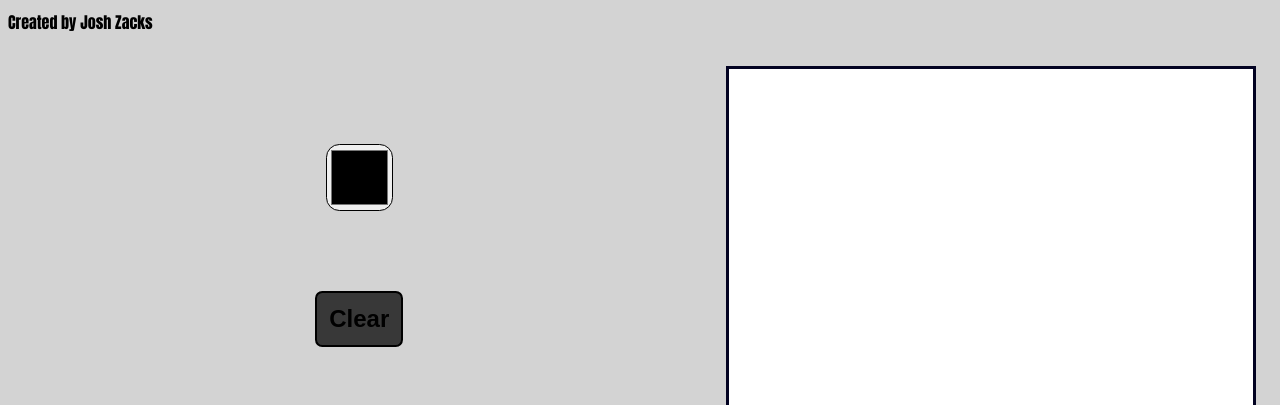
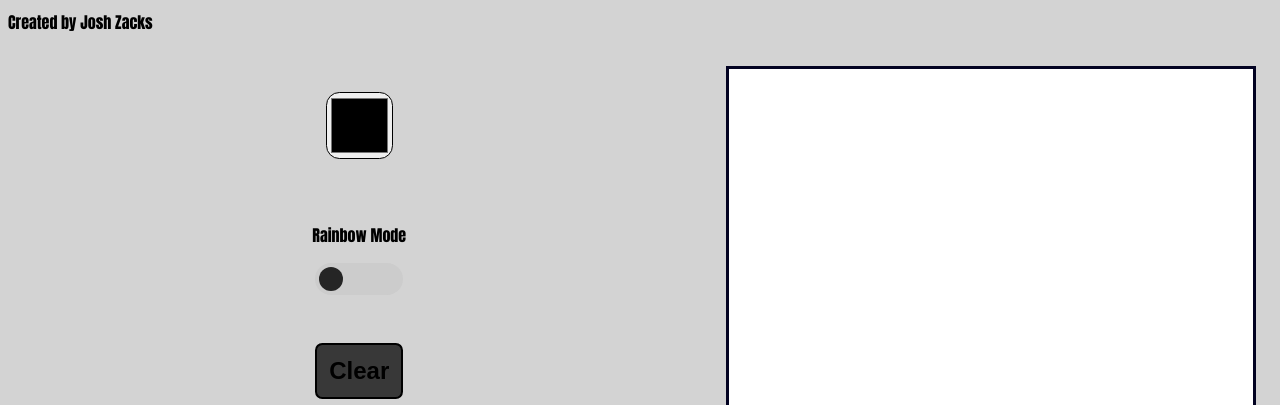
Before and after one commit to jzacks17/etch-a-sketch, a plain HTML site: page index.html in a window 1280 px wide. Shown: the part 134-539 px from the top of the page. Drawn offline with Linux system fonts and the light colour scheme.

Commit message:
Added Rainbow Mode Switch
Added a switch in index.html to control the "rainbow mode". Styled the
switch to look like a slider in styles.css.

```diff
--- a/index.html
+++ b/index.html
@@ -25,16 +25,32 @@
 
         <div class="controls">
 
+
+            <!-- Colour picker -->
             <div class="colour">
                 <input type="color" id="colourpicker" value="#000000" class="colourP">
             </div>
 
+            <!-- Rainbow switch -->
+            <div class="rainbowContainer">
+
+                <p class="label">Rainbow Mode</p>
+
+                <label class="switch">
+                    <input type="checkbox">
+                    <span class="rainbow round"></span>
+                </label>
+
+            </div>
+
+
+            <!-- Clear button -->
             <div class="clearButton">
                 <button id="clear">Clear</button>
             </div>
 
+            <!-- Grid slider -->
             <div class="dimension"> 32 × 32 </div>
-            <!-- div for the slider -->
             <div class="slidecontainer">
                 <input type="range" min="1" max="64" value="32" class="slider" id="myRange">
             </div>
--- a/styles.css
+++ b/styles.css
@@ -15,13 +15,13 @@ body {
     flex: auto;
 }
 
-h1{
+h1 {
     text-align: center;
     font-size: 300%;
 
 }
 
-.page{
+.page {
 
     display: flex;
     flex-direction: row-reverse;
@@ -59,7 +59,7 @@ h1{
 }
 
 /* styyling for the control side of the page */
-.controls{
+.controls {
     display: flex;
     flex-direction: column;
 
@@ -70,14 +70,14 @@ h1{
 
 }
 
-.colour{
+.colour {
 
-    margin-bottom: 5em;
+    /* margin-bottom: 3em; */
     border-radius: 50px;
 
 }
 
-input{
+input.colourP {
 
     height: 5em;
     width: 5em;
@@ -88,21 +88,104 @@ input{
     background-color: none;
 }
 
-.clearButton{
+/* Styling for rainbow switch */
+/* The switch - the box around the slider */
+
+.rainbowContainer{
+    margin: 3em 0em;
+    display: flex;
+    flex-direction: column;
+    align-items: center;
+
+
+}
+
+p.label{
+    font-size: 1em;
+}
+
+
+.switch {
+    position: relative;
+    display: inline-block;
+    width: 5.5em;
+    height: 2em;
+
+}
+
+/* Hide default HTML checkbox */
+.switch input {
+    opacity: 0;
+    width: 0;
+    height: 0;
+}
+
+/* The slider for the rainbow*/
+.rainbow {
+
+    position: absolute;
+    cursor: pointer;
+    top: 0;
+    left: 0;
+    right: 0;
+    bottom: 0;
+    background-color: #ccc;
+    -webkit-transition: .4s;
+    transition: .4s;
+
+}
+
+.rainbow:before {
+    position: absolute;
+    content: "";
+    height: 1.5em;
+    width: 1.5em;
+    left: 0.25em;
+    bottom: 0.25em;
+    background-color: #252525;
+    -webkit-transition: .7s;
+    transition: .7s;
+  }
+
+  input:checked + .rainbow{
+    background-color: #383838;
+  }
+
+  input:focus + .rainbow {
+    box-shadow: 0 0 1px #383838;
+  }
+
+  input:checked + .rainbow:before {
+    -webkit-transform: translateX(3.25em);
+    -ms-transform: translateX(3.25em);
+    transform: translateX(3.25em);
+  }
+
+  /* Rounded sliders */
+  .rainbow.round {
+    border-radius: 34px;
+  }
+
+  .rainbow.round:before {
+    border-radius: 50%;
+  }
+
+
+.clearButton {
     margin-bottom: 5em;
 }
 
-button{
+button {
     font-size: 1.5em;
     font-weight: bold;
     background-color: #383838;
-    font:times;
+    font: times;
     padding: 0.5em;
-    border: 0.1em solid  black;
+    border: 0.1em solid black;
     border-radius: 0.3em;
 }
 
-.dimension{
+.dimension {
     font-size: 200%;
     font: times;
 }
```
